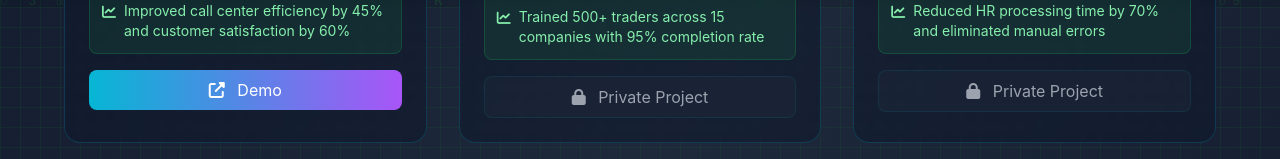
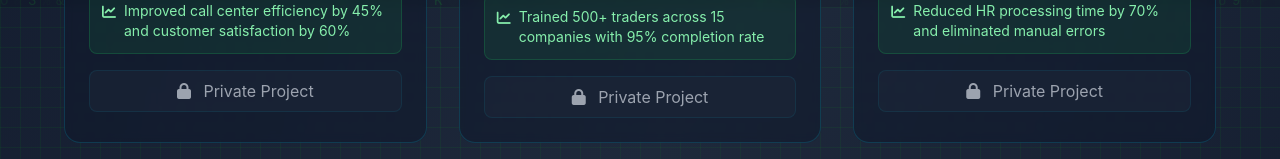
Before and after one commit to elhoucineqara/qara-tech, a SvelteKit app: page /projects in a window 1280 px wide. Shown: the part 793-952 px from the top of the page. Built offline with nearby package versions, Linux system fonts and the light colour scheme.

Commit message:
feat: update about page image and remove CV buttons, set call center as private project

```diff
--- a/src/routes/projects/+page.svelte
+++ b/src/routes/projects/+page.svelte
@@ -28,7 +28,6 @@
       technologies: ['Laravel', 'React', 'Svelte', 'Node.js', 'WebRTC', 'MySQL', 'MongoDB', 'Redis', 'Docker', 'OpenAI'],
       category: 'Enterprise',
       image: 'https://images.unsplash.com/photo-1553877522-43269d4ea984?w=800',
-      demoUrl: 'https://harx-demo.com',
       features: [
         'Real-time WebRTC video/audio calls',
         'AI-powered call analytics and sentiment analysis',
```
